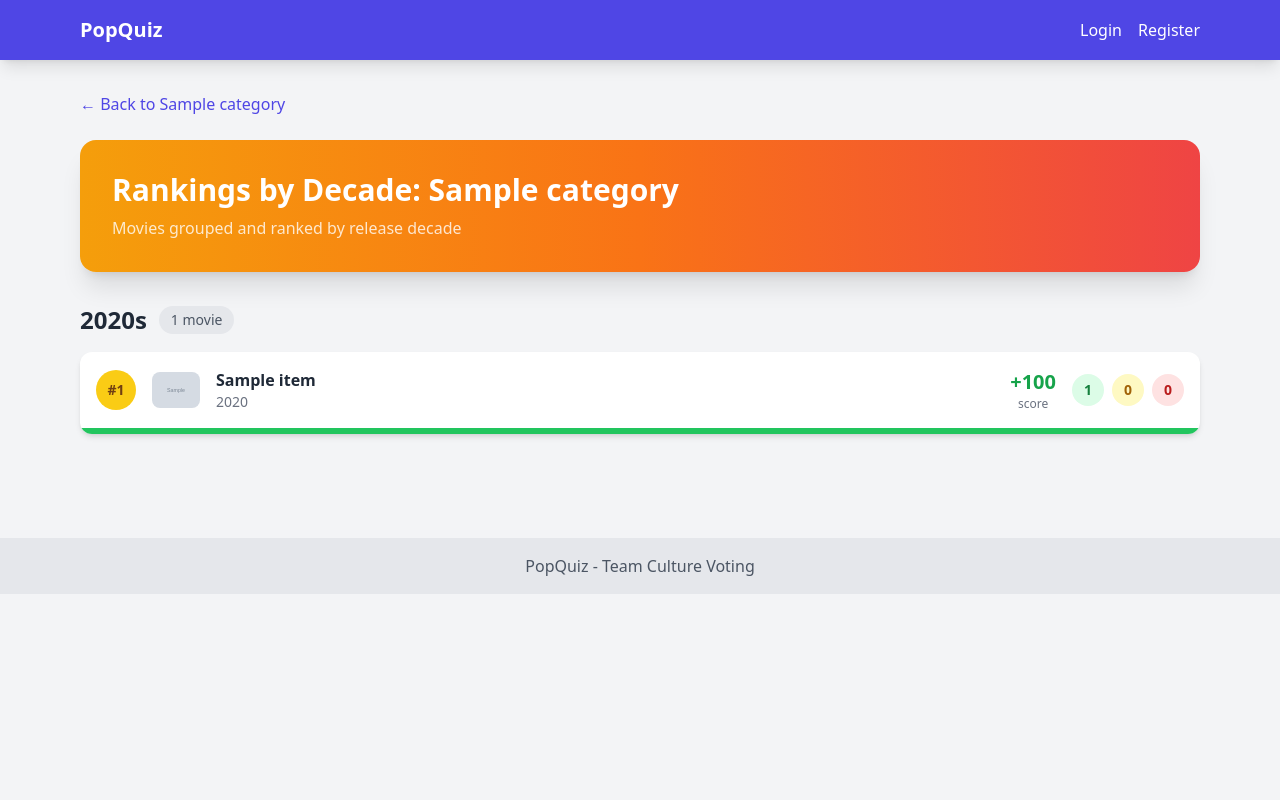
After one commit to chnm/popquiz, a Django app: a page that uses catalog/templates/catalog/decades.html in a window 1280 px wide. The commit adds this page. Run offline with Django 5.2, Linux system fonts and the light colour scheme; tables that the repository leaves empty hold one stand-in row (values such as "Sample post"); grey boxes marked "Sample" are stand-in pictures; some libraries are stand-ins or nearby versions.

Commit message:
Add rankings by decade page
- New DecadeStatsView groups movies by release decade
- Movies within each decade are ranked by score (most recent decade first)
- Added "By Decade" button to category detail page
- Handles movies without a year in a separate section

Co-Authored-By: Claude Opus 4.5 <noreply@anthropic.com>

```diff
--- a/catalog/templates/catalog/category_detail.html
+++ b/catalog/templates/catalog/category_detail.html
@@ -18,6 +18,9 @@
         <div class="flex space-x-2">
             <a href="{% url 'stats' category.slug %}" class="bg-purple-600 text-white px-4 py-2 rounded-lg hover:bg-purple-700 transition duration-200">
                 Team Rankings
+            </a>
+            <a href="{% url 'decades' category.slug %}" class="bg-amber-600 text-white px-4 py-2 rounded-lg hover:bg-amber-700 transition duration-200">
+                By Decade
             </a>
             {% if user.is_authenticated %}
             <a href="{% url 'swipe_vote' category.slug %}" class="bg-green-600 text-white px-4 py-2 rounded-lg hover:bg-green-700 transition duration-200">
--- /dev/null
+++ b/catalog/templates/catalog/decades.html
@@ -0,0 +1,173 @@
+{% extends 'base.html' %}
+
+{% block title %}Rankings by Decade - {{ category.name }} - PopQuiz{% endblock %}
+
+{% block content %}
+<div class="mb-6">
+    <a href="{% url 'category_detail' category.slug %}" class="text-indigo-600 hover:underline">&larr; Back to {{ category.name }}</a>
+</div>
+
+<div class="bg-gradient-to-r from-amber-500 via-orange-500 to-red-500 rounded-2xl shadow-xl p-8 mb-8 text-white">
+    <h1 class="text-3xl font-bold mb-2">Rankings by Decade: {{ category.name }}</h1>
+    <p class="text-white/80">Movies grouped and ranked by release decade</p>
+</div>
+
+{% if decades %}
+{% for decade, movies in decades %}
+<div class="mb-10">
+    <div class="flex items-center mb-4">
+        <h2 class="text-2xl font-bold text-gray-800">{{ decade }}s</h2>
+        <span class="ml-3 px-3 py-1 bg-gray-200 text-gray-600 rounded-full text-sm">{{ movies|length }} movie{{ movies|length|pluralize }}</span>
+    </div>
+
+    <div class="space-y-3">
+        {% for item_data in movies %}
+        <div class="bg-white rounded-xl shadow-md overflow-hidden hover:shadow-lg transition duration-200">
+            <div class="flex items-center p-4">
+                <!-- Rank Badge within decade -->
+                <div class="flex-shrink-0 w-10 h-10 rounded-full flex items-center justify-center font-bold text-sm mr-4
+                    {% if item_data.score is not None %}
+                        {% if forloop.counter == 1 %}bg-yellow-400 text-yellow-900
+                        {% elif forloop.counter == 2 %}bg-gray-300 text-gray-700
+                        {% elif forloop.counter == 3 %}bg-amber-600 text-white
+                        {% else %}bg-gray-100 text-gray-600{% endif %}
+                    {% else %}bg-gray-50 text-gray-400{% endif %}">
+                    #{{ forloop.counter }}
+                </div>
+
+                <!-- Poster -->
+                <div class="flex-shrink-0 w-12 h-18 mr-4">
+                    {% if item_data.item.poster_url %}
+                    <img src="{{ item_data.item.poster_url }}" alt="{{ item_data.item.title }}"
+                         class="w-12 h-18 object-cover rounded-lg"
+                         onerror="this.style.display='none'; this.nextElementSibling.style.display='flex';">
+                    <div class="w-12 h-18 bg-gray-200 rounded-lg items-center justify-center" style="display: none;">
+                        <svg class="w-5 h-5" fill="#9ca3af" viewBox="0 0 24 24">
+                            <path d="M18 4l2 4h-3l-2-4h-2l2 4h-3l-2-4H8l2 4H7L5 4H4c-1.1 0-1.99.9-1.99 2L2 18c0 1.1.9 2 2 2h16c1.1 0 2-.9 2-2V4h-4z"/>
+                        </svg>
+                    </div>
+                    {% else %}
+                    <div class="w-12 h-18 bg-gray-200 rounded-lg flex items-center justify-center">
+                        <svg class="w-5 h-5" fill="#9ca3af" viewBox="0 0 24 24">
+                            <path d="M18 4l2 4h-3l-2-4h-2l2 4h-3l-2-4H8l2 4H7L5 4H4c-1.1 0-1.99.9-1.99 2L2 18c0 1.1.9 2 2 2h16c1.1 0 2-.9 2-2V4h-4z"/>
+                        </svg>
+                    </div>
+                    {% endif %}
+                </div>
+
+                <!-- Title and Year -->
+                <div class="flex-grow min-w-0 mr-4">
+                    <h3 class="font-bold text-gray-800 truncate">{{ item_data.item.title }}</h3>
+                    <p class="text-gray-500 text-sm">{{ item_data.item.year }}</p>
+                </div>
+
+                {% if item_data.score is not None %}
+                <!-- Score -->
+                <div class="flex-shrink-0 text-center mr-4">
+                    <div class="text-xl font-bold {% if item_data.score > 0 %}text-green-600{% elif item_data.score < 0 %}text-red-600{% else %}text-gray-500{% endif %}">
+                        {% if item_data.score > 0 %}+{% endif %}{{ item_data.score }}
+                    </div>
+                    <div class="text-xs text-gray-500">score</div>
+                </div>
+
+                <!-- Vote Breakdown -->
+                <div class="flex-shrink-0 flex items-center space-x-2">
+                    <div class="text-center">
+                        <div class="flex items-center justify-center w-8 h-8 bg-green-100 rounded-full">
+                            <span class="text-green-700 font-semibold text-sm">{{ item_data.yes_count }}</span>
+                        </div>
+                    </div>
+                    <div class="text-center">
+                        <div class="flex items-center justify-center w-8 h-8 bg-yellow-100 rounded-full">
+                            <span class="text-yellow-700 font-semibold text-sm">{{ item_data.meh_count }}</span>
+                        </div>
+                    </div>
+                    <div class="text-center">
+                        <div class="flex items-center justify-center w-8 h-8 bg-red-100 rounded-full">
+                            <span class="text-red-700 font-semibold text-sm">{{ item_data.no_count }}</span>
+                        </div>
+                    </div>
+                </div>
+                {% else %}
+                <div class="flex-shrink-0 text-gray-400 text-sm italic">
+                    No votes yet
+                </div>
+                {% endif %}
+            </div>
+
+            {% if item_data.total_votes > 0 %}
+            <div class="h-1.5 flex">
+                {% if item_data.yes_percent > 0 %}
+                <div class="bg-green-500" style="width: {{ item_data.yes_percent }}%"></div>
+                {% endif %}
+                {% if item_data.meh_percent > 0 %}
+                <div class="bg-yellow-400" style="width: {{ item_data.meh_percent }}%"></div>
+                {% endif %}
+                {% if item_data.no_percent > 0 %}
+                <div class="bg-red-500" style="width: {{ item_data.no_percent }}%"></div>
+                {% endif %}
+            </div>
+            {% endif %}
+        </div>
+        {% endfor %}
+    </div>
+</div>
+{% endfor %}
+
+{% if no_year %}
+<div class="mb-10">
+    <div class="flex items-center mb-4">
+        <h2 class="text-2xl font-bold text-gray-800">Unknown Year</h2>
+        <span class="ml-3 px-3 py-1 bg-gray-200 text-gray-600 rounded-full text-sm">{{ no_year|length }} movie{{ no_year|length|pluralize }}</span>
+    </div>
+
+    <div class="space-y-3">
+        {% for item_data in no_year %}
+        <div class="bg-white rounded-xl shadow-md overflow-hidden hover:shadow-lg transition duration-200">
+            <div class="flex items-center p-4">
+                <div class="flex-shrink-0 w-10 h-10 rounded-full flex items-center justify-center font-bold text-sm mr-4 bg-gray-50 text-gray-400">
+                    #{{ forloop.counter }}
+                </div>
+                <div class="flex-shrink-0 w-12 h-18 mr-4">
+                    {% if item_data.item.poster_url %}
+                    <img src="{{ item_data.item.poster_url }}" alt="{{ item_data.item.title }}"
+                         class="w-12 h-18 object-cover rounded-lg">
+                    {% else %}
+                    <div class="w-12 h-18 bg-gray-200 rounded-lg flex items-center justify-center">
+                        <svg class="w-5 h-5" fill="#9ca3af" viewBox="0 0 24 24">
+                            <path d="M18 4l2 4h-3l-2-4h-2l2 4h-3l-2-4H8l2 4H7L5 4H4c-1.1 0-1.99.9-1.99 2L2 18c0 1.1.9 2 2 2h16c1.1 0 2-.9 2-2V4h-4z"/>
+                        </svg>
+                    </div>
+                    {% endif %}
+                </div>
+                <div class="flex-grow min-w-0 mr-4">
+                    <h3 class="font-bold text-gray-800 truncate">{{ item_data.item.title }}</h3>
+                </div>
+                {% if item_data.score is not None %}
+                <div class="flex-shrink-0 text-center mr-4">
+                    <div class="text-xl font-bold {% if item_data.score > 0 %}text-green-600{% elif item_data.score < 0 %}text-red-600{% else %}text-gray-500{% endif %}">
+                        {% if item_data.score > 0 %}+{% endif %}{{ item_data.score }}
+                    </div>
+                </div>
+                {% else %}
+                <div class="flex-shrink-0 text-gray-400 text-sm italic">No votes</div>
+                {% endif %}
+            </div>
+        </div>
+        {% endfor %}
+    </div>
+</div>
+{% endif %}
+
+{% else %}
+<div class="bg-white rounded-2xl shadow-xl p-12 text-center">
+    <div class="w-24 h-24 bg-gray-100 rounded-full flex items-center justify-center mx-auto mb-6">
+        <svg class="w-12 h-12 text-gray-400" fill="none" stroke="currentColor" viewBox="0 0 24 24">
+            <path stroke-linecap="round" stroke-linejoin="round" stroke-width="2" d="M8 7V3m8 4V3m-9 8h10M5 21h14a2 2 0 002-2V7a2 2 0 00-2-2H5a2 2 0 00-2 2v12a2 2 0 002 2z"/>
+        </svg>
+    </div>
+    <h2 class="text-2xl font-bold text-gray-800 mb-2">No Movies Yet</h2>
+    <p class="text-gray-600">Add some movies to see decade rankings!</p>
+</div>
+{% endif %}
+{% endblock %}
--- a/catalog/urls.py
+++ b/catalog/urls.py
@@ -1,5 +1,5 @@
 from django.urls import path
-from .views import HomeView, CategoryDetailView, AddItemView, SwipeVoteView, StatsView
+from .views import HomeView, CategoryDetailView, AddItemView, SwipeVoteView, StatsView, DecadeStatsView
 
 urlpatterns = [
     path('', HomeView.as_view(), name='home'),
@@ -7,4 +7,5 @@ urlpatterns = [
     path('category/<slug:slug>/add/', AddItemView.as_view(), name='add_item'),
     path('category/<slug:slug>/vote/', SwipeVoteView.as_view(), name='swipe_vote'),
     path('category/<slug:slug>/stats/', StatsView.as_view(), name='stats'),
+    path('category/<slug:slug>/decades/', DecadeStatsView.as_view(), name='decades'),
 ]
--- a/catalog/views.py
+++ b/catalog/views.py
@@ -205,3 +205,74 @@ class StatsView(TemplateView):
         context['ranked_movies'] = ranked_movies
 
         return context
+
+
+class DecadeStatsView(TemplateView):
+    """View showing movies ranked by decade."""
+    template_name = 'catalog/decades.html'
+
+    def get_context_data(self, **kwargs):
+        context = super().get_context_data(**kwargs)
+        category = get_object_or_404(Category, slug=self.kwargs['slug'])
+        context['category'] = category
+
+        # Get all items with vote statistics
+        items = Item.objects.filter(category=category).annotate(
+            yes_count=Count('votes', filter=Q(votes__choice=Vote.Choice.YES)),
+            no_count=Count('votes', filter=Q(votes__choice=Vote.Choice.NO)),
+            meh_count=Count('votes', filter=Q(votes__choice=Vote.Choice.MEH)),
+        )
+
+        # Group movies by decade
+        decades = {}
+        no_year = []
+
+        for item in items:
+            total_votes = item.yes_count + item.no_count + item.meh_count
+            if total_votes > 0:
+                score = round(((item.yes_count - item.no_count) / total_votes) * 100)
+                yes_percent = round((item.yes_count / total_votes) * 100)
+                no_percent = round((item.no_count / total_votes) * 100)
+                meh_percent = round((item.meh_count / total_votes) * 100)
+            else:
+                score = None
+                yes_percent = 0
+                no_percent = 0
+                meh_percent = 0
+
+            movie_data = {
+                'item': item,
+                'yes_count': item.yes_count,
+                'no_count': item.no_count,
+                'meh_count': item.meh_count,
+                'total_votes': total_votes,
+                'score': score,
+                'yes_percent': yes_percent,
+                'no_percent': no_percent,
+                'meh_percent': meh_percent,
+            }
+
+            if item.year:
+                decade = (item.year // 10) * 10
+                if decade not in decades:
+                    decades[decade] = []
+                decades[decade].append(movie_data)
+            else:
+                no_year.append(movie_data)
+
+        # Sort movies within each decade by score
+        for decade in decades:
+            decades[decade].sort(key=lambda x: (
+                x['score'] is None,
+                -(x['score'] or 0),
+                -x['yes_count'],
+                x['item'].title.lower()
+            ))
+
+        # Sort decades (most recent first)
+        sorted_decades = sorted(decades.items(), key=lambda x: -x[0])
+
+        context['decades'] = sorted_decades
+        context['no_year'] = no_year
+
+        return context
```
